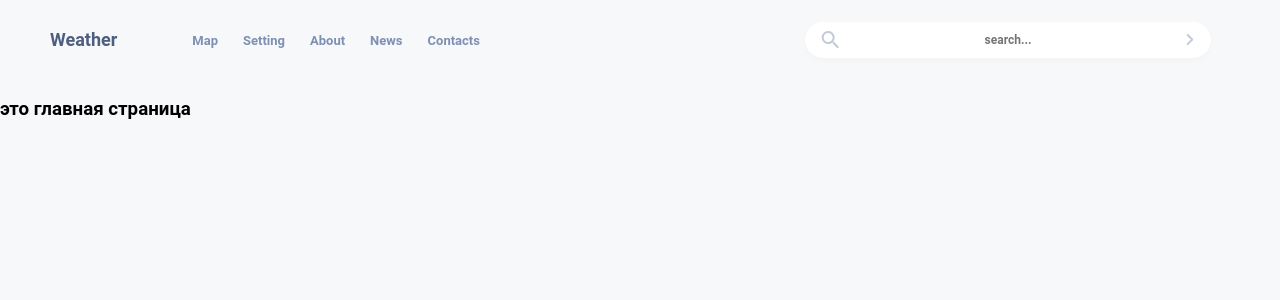
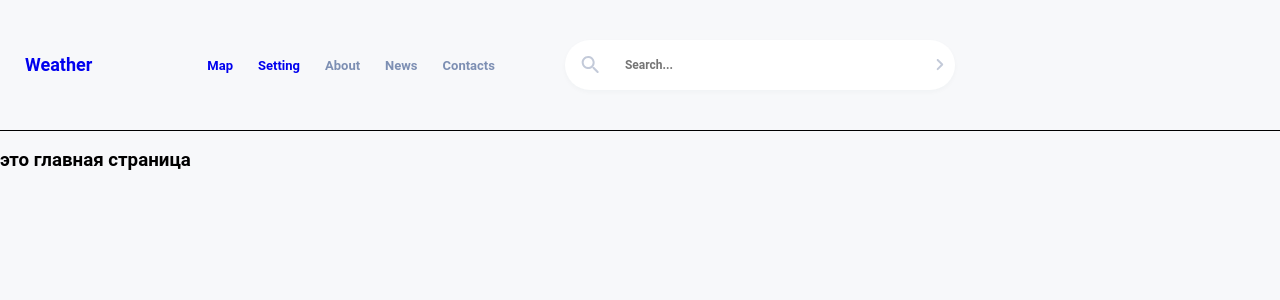
Before and after one commit to MarisaSon/Wether_NextJS, a Next.js app: page / in a window 1280 px wide. Shown: the top 300 px of the page. Built offline with nearby package versions, Linux system fonts and the light colour scheme.

Commit message:
Промежуточный вариант исправленного хеадера

```diff
--- a/src/components/header.tsx
+++ b/src/components/header.tsx
@@ -6,33 +6,32 @@ import Menu from './menu';
 
 const Nav = styled.nav`
   display: flex;
-  justify-content: space-between;
+  column-gap: 50px;
   align-items: center;
-  padding: 0px 25px;
+  padding: 25px;
+  border-bottom: 1px solid black;
 `;
 
-const Div = styled.div`
-  display: flex;
-  align-items: center;
-  margin: 0px 25px;
-`;
+// const Div = styled.div`
+//   display: flex;
+//   align-items: center;
+//   margin: 0px 25px;
+// `;
 
-const InnerDiv = styled.div`
-  display: flex;
-  justify-content: space-between;
-  align-items: center;
-`;
+// const InnerDiv = styled.div`
+//   display: flex;
+//   justify-content: space-between;
+//   align-items: center;
+// `;
 
 export default function Header() {
   return (
     <Nav>
-      <Div>
+
         <Logo />
         <Menu />
-      </Div>
-      <InnerDiv>
-        <Search />
-      </InnerDiv>
+
+      <Search />
     </Nav>
   );
 }
--- a/src/components/logo.tsx
+++ b/src/components/logo.tsx
@@ -1,7 +1,7 @@
 import Link from 'next/link';
 import styled from 'styled-components';
 
-const Title = styled.h1`
+const Title = styled.span`
   font-size: 18px;
   font-style: normal;
   font-weight: 700;
@@ -11,10 +11,12 @@ const Title = styled.h1`
 
 export default function Logo() {
   return (
-    <div>
-      <Link href="/">
-        <Title>Weather</Title>
-      </Link>
-    </div>
+
+      <Title>
+        <span>
+        <Link href="/">Weather </Link>
+        </span>
+      </Title>
+
   );
 }
--- a/src/components/menu.tsx
+++ b/src/components/menu.tsx
@@ -2,20 +2,22 @@
 import Link from 'next/link';
 import styled from 'styled-components';
 
-const Ul = styled.ul`
+const Root = styled.ul`
   display: flex;
-  list-style-type: none;
+  column-gap: 25px;
   margin: 0;
   padding: 0;
 `;
 
 const Li = styled.li`
+  display: inline;
   margin-left: 25px;
   font-size: 13px;
   font-style: normal;
   font-weight: 700;
   line-height: 25px;
   color: ${({ theme }) => theme.colors.grayBlue70};
+  list-style-type: none;
 `;
 
 const Div = styled.div`
@@ -24,18 +26,18 @@ const Div = styled.div`
 
 export default function Menu() {
   return (
-    <Div>
-      <Ul>
-        <Link href="/map">
-          <Li>Map</Li>
-        </Link>
-        <Link href="/settings">
-          <Li>Setting</Li>
-        </Link>
+    <Root>
+      <ul>
+        <Li>
+          <Link href="/map">Map</Link>
+        </Li>
+        <Li>
+          <Link href="/settings">Setting</Link>
+        </Li>
         <Li>About</Li>
         <Li>News</Li>
         <Li>Contacts</Li>
-      </Ul>
-    </Div>
+      </ul>
+    </Root>
   );
 }
--- a/src/components/search.tsx
+++ b/src/components/search.tsx
@@ -3,7 +3,7 @@ import styled from 'styled-components';
 const Div = styled.div`
   display: flex;
   justify-content: space-between;
-  width: 430px;
+  width: 390px;
   height: 50px;
   padding: 15px 20px;
   align-items: center;
@@ -12,17 +12,16 @@ const Div = styled.div`
 
 const Input = styled.input`
   border-radius: 30px;
-  width: 390px;
-  padding: 8px;
+  width: 100%;
   background-color: white;
   border: none;
+  padding: 15px 45px 15px 60px;
   box-shadow: 0px 2px 5px 0px rgba(38, 51, 77, 0.03);
   color: ${({ theme }) => theme.colors.grayBlue80};
   font-size: 12px;
   font-style: normal;
   font-weight: 700;
   line-height: 20px;
-  text-align: center;
 `;
 
 const Svg = styled.svg`
@@ -32,7 +31,7 @@ const Svg = styled.svg`
 
 const RightSvg = styled.svg`
   position: absolute;
-  right: 50px;
+  right: 20px;
 `;
 
 export default function Search() {
@@ -53,14 +52,13 @@ export default function Search() {
         />
       </Svg>
 
-      <Input type="text" placeholder="search..." />
+      <Input type="text" placeholder="Search..." />
       <RightSvg
         xmlns="http://www.w3.org/2000/svg"
         width="31"
         height="30"
         viewBox="0 0 31 30"
         fill="none"
-        className='arrow'
       >
         <path
           fill-rule="evenodd"
--- a/src/styles/GlobalStyles.ts
+++ b/src/styles/GlobalStyles.ts
@@ -5,14 +5,13 @@ const GlobalStyles = createGlobalStyle`
    ${normalize}
 
    @font-face {
-  font-family: 'Roboto';
-  src: url('/fonts/Roboto') format('ttf')
+   font-family: 'Roboto';
+   src: url('/fonts/Roboto') format('ttf')
    }
 
    body {
     background-color: ${({ theme }) => theme.colors.grayBlue98};
     font-family: 'Roboto', sans-serif;
-
    }
 
    a {
```
